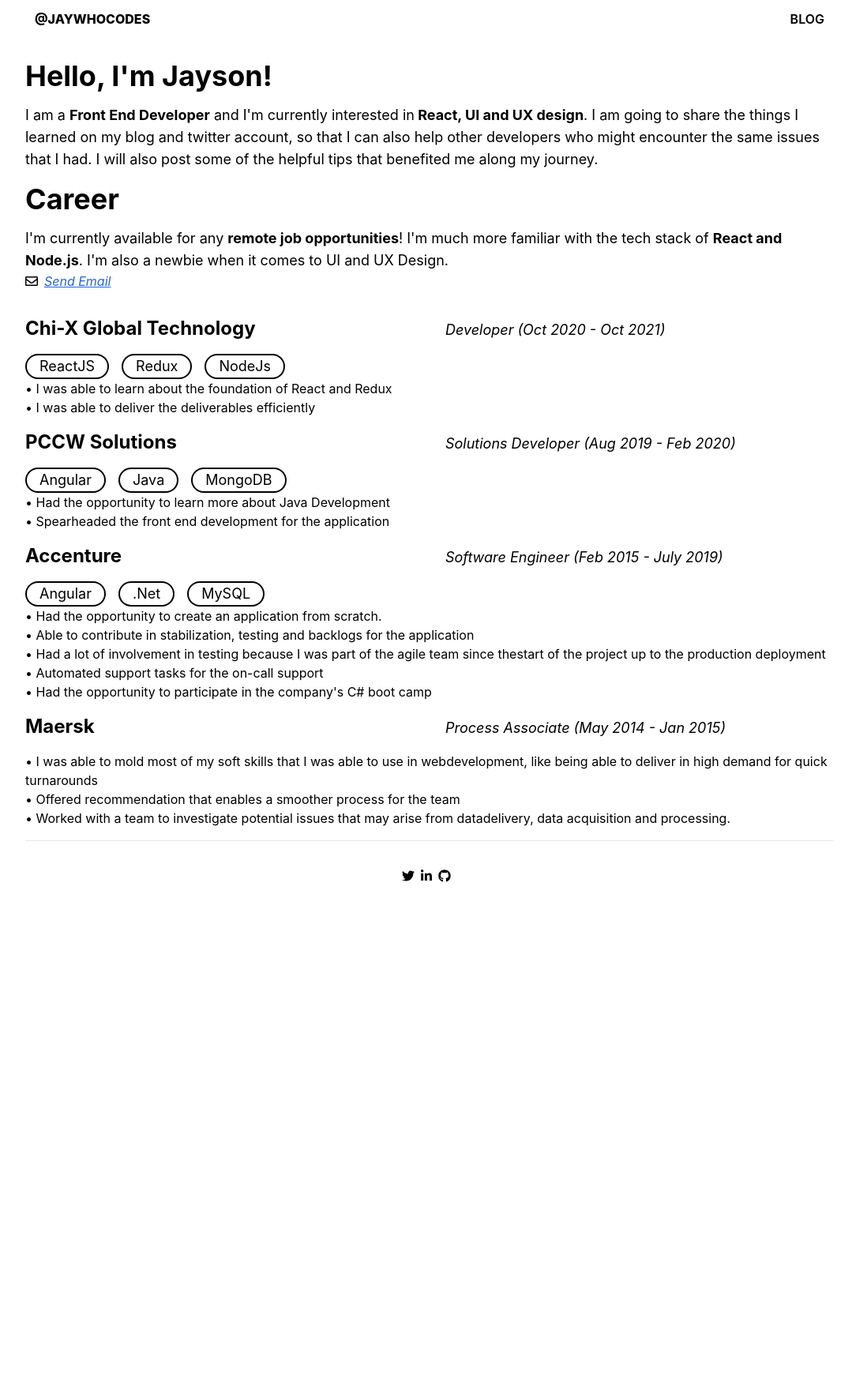
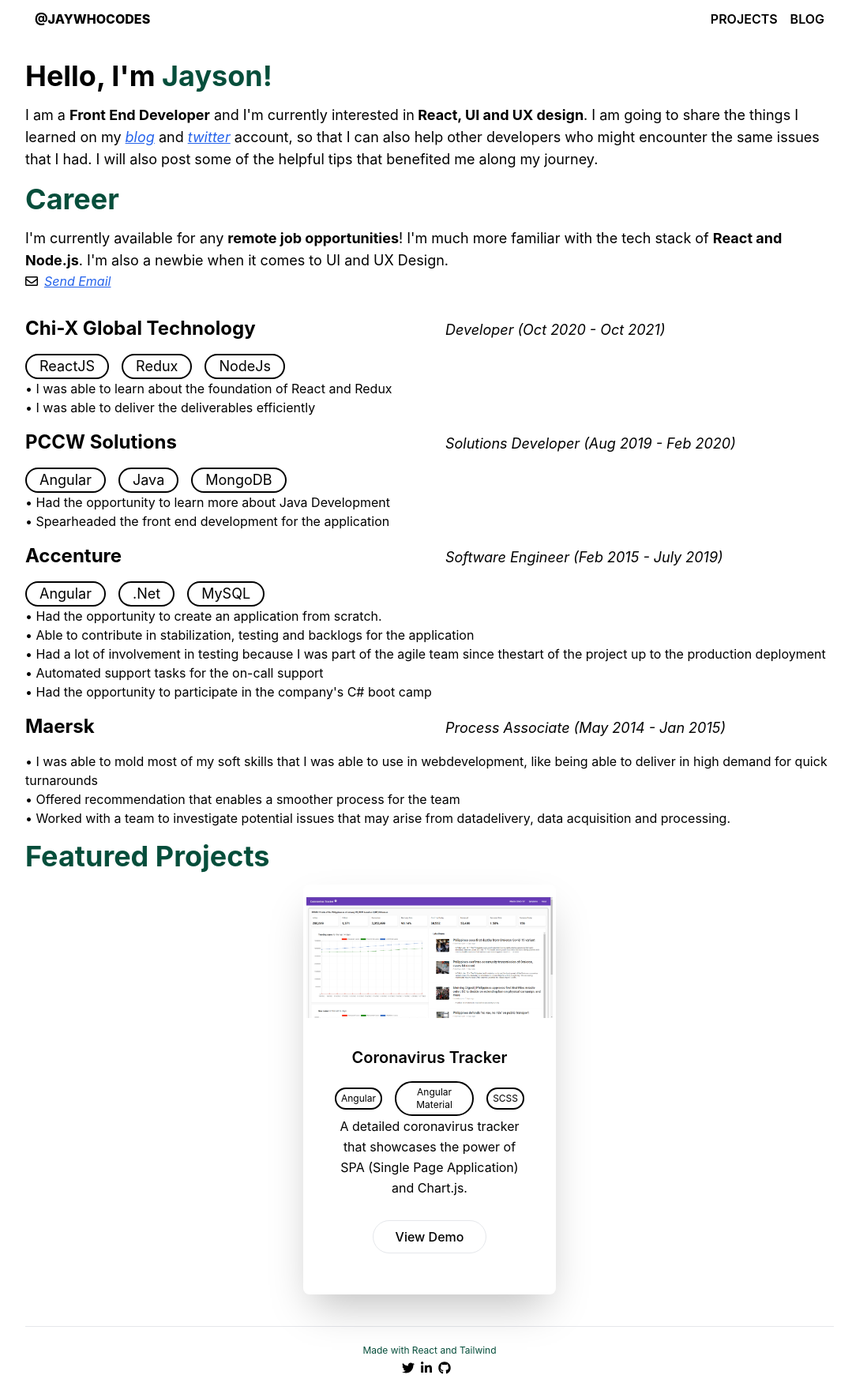
Before and after one commit to jaysonleo/dashboard, a React (Create React App) app: page / in a window 1280 px wide. Shown: the whole page at 79% size, without its empty margins (96-1175 px from the left). Before the commit the page ends 1153 px from the top, so only its background shows below. Built offline with nearby package versions, Linux system fonts and the light colour scheme.

Commit message:
adding featured projects

```diff
--- a/src/App.css
+++ b/src/App.css
@@ -56,3 +56,15 @@
   @apply font-bold;
   @apply my-4;
 }
+
+@media only screen and (max-width: 600px) {
+  p {
+    @apply text-sm;
+  }
+
+  h2 {
+    @apply text-lg;
+    @apply font-bold;
+    @apply my-4;
+  }
+}
--- a/src/App.js
+++ b/src/App.js
@@ -2,12 +2,16 @@
 import Header from './components/Header/header';
 import About from './components/About/about';
 import Footer from './components/Footer/footer';
+import Projects from './components/Projects/projects';
 
 function App() {
   return (
     <div className="max-w-screen-lg inset-x-0 mx-8 2xl:mx-auto xl:mx-auto lg:mx-auto md:mx-8">
       <Header/>
       <About/>
+      <section id="projects">
+        <Projects/>
+      </section>
       <Footer/>
     </div>
   );
--- a/src/components/About/about.jsx
+++ b/src/components/About/about.jsx
@@ -54,17 +54,24 @@
 
   return (
     <div className="pt-11 mt-4">
-      <h1>Hello, I'm Jayson!</h1>
+      <h1>Hello, I'm <span className='text-emerald-900'>Jayson!</span></h1>
       <p>
 
         I am a <b>Front End Developer</b> and I'm currently interested in
         <b> React, UI and UX design</b>. I am going to share the things I learned
-        on my blog and twitter account, so that I can also help other developers
+        on my&nbsp;
+        <a target="_blank" rel="noreferrer" href="https://hashnode.com/@jaysonleo">
+          <i className="underline text-blue-600 hover:text-blue-800">blog</i>
+        </a> and&nbsp;
+        <a target="_blank" rel="noreferrer" href="https://twitter.com/jaywhocodes">
+          <i className="underline text-blue-600 hover:text-blue-800">twitter</i>
+        </a>&nbsp;account,
+        so that I can also help other developers
         who might encounter the same issues that I had. I will also post some of
         the helpful tips that benefited me along my journey.
       </p>
 
-      <h1>Career</h1>
+      <h1 className='text-emerald-900'>Career</h1>
       <p>
 
         I'm currently available for any <b>remote job opportunities</b>! I'm
@@ -77,7 +84,6 @@
       </a>
 
       <div className="my-4">
-
         {careers.map((career,index) => (
             <>
             <div className='grid grid-cols-2'>
--- a/src/components/Footer/footer.jsx
+++ b/src/components/Footer/footer.jsx
@@ -3,7 +3,10 @@
 
 export default function Footer() {
     return (
-        <div className="border-0 border-t border-solid py-8">
+        <div className="border-0 border-t border-solid py-4">
+            <div className="text-center">
+                <span className="text-xs text-emerald-900">Made with React and Tailwind</span>
+            </div>
             <div className="text-center">
             <a target="_blank" rel="noreferrer" href="https://twitter.com/jaywhocodes">
                 <FontAwesomeIcon color="blue" size="1x" icon={faTwitter} className="mr-2" />
--- a/src/components/Header/header.jsx
+++ b/src/components/Header/header.jsx
@@ -40,12 +40,8 @@
       <div id="sideMenuHideOnMobile" className="bg-white font-semibold z-10 rounded-bl-md flex absolute top-0
       right-0 transition-all duration-500 transform translate-x-0 w-1/2 md:w-auto px-3 md:px-0 flex-col
       md:flex-row -translate-y-full md:translate-y-0 md:mt-1 md:items-center md:mx-1 md:uppercase">
-          {/* <a href="#" className="mx-0 sm:mx-2 my-2 border-b-2 border-transparent hover:border-emerald-600
-          hover:text-emerald-700 transition-all duration-500 py-1 sm:p-0">Project</a>
-          <a href="#" className="mx-0 sm:mx-2 my-2 border-b-2 border-transparent hover:border-emerald-600
-          hover:text-emerald-700 transition-all duration-500 py-1 sm:p-0">Resource</a>
-          <a href="#" className="mx-0 sm:mx-2 my-2 border-b-2 border-transparent hover:border-emerald-600
-          hover:text-emerald-700 transition-all duration-500 py-1 sm:p-0">About</a> */}
+          <a href="#projects" className="mx-0 sm:mx-2 my-2 border-b-2 border-transparent hover:border-emerald-600
+          hover:text-emerald-700 transition-all duration-500 py-1 sm:p-0">Projects</a>
           <a target="_blank" href="https://hashnode.com/@jaysonleo" className="mx-0 sm:mx-2 my-2 border-b-2 border-transparent hover:border-emerald-600
           hover:text-emerald-700 transition-all duration-500 py-1 sm:p-0">Blog</a>
       </div>
--- /dev/null
+++ b/src/components/Projects/projects.jsx
@@ -0,0 +1,70 @@
+import React from "react";
+
+export default function Projects() {
+    let project_image1 = require('../../asset/covid-tracker.PNG')
+    let project_title1 = 'Coronavirus Tracker';
+    let project_stack1 = ['Angular', 'Angular Material', 'SCSS']
+    let project_desc1 = 'A detailed coronavirus tracker that showcases the power of SPA (Single Page Application) and Chart.js.'
+  return (
+    <>
+      <h1 className="text-emerald-900">Featured Projects</h1>
+      <div class="container">
+        <div class="flex flex-wrap -mx-4 justify-center">
+          <div class="w-full md:w-1/2 xl:w-1/3 px-4">
+            <div class="bg-white rounded-lg overflow-hidden mb-10 shadow-2xl py-4 px-1">
+              <img
+                src={project_image1}
+                alt="image"
+                class="w-full"
+              />
+              <div class="p-8 sm:p-9 md:p-7 xl:p-9 text-center">
+                <h3>
+                  <a
+                    href="https://focused-clarke-54e0f3.netlify.app/"
+                    class="
+                        font-semibold
+                        text-dark text-xl
+                        sm:text-[22px]
+                        md:text-xl
+                        lg:text-[22px]
+                        xl:text-xl
+                        2xl:text-[22px]
+                        mb-4
+                        block
+                        hover:text-primary
+                        "
+                  >
+                    {project_title1}
+                  </a>
+                </h3>
+                <div className='flex gap-4 items-center'>
+                {project_stack1.map(stack =>(
+                    <p className='rounded-full border-black border-2 py-1 px-1.5 text-xs'>{stack}</p>
+                ))}
+                </div>
+                <p class="text-base text-body-color leading-relaxed mb-7">
+                  {project_desc1}
+                </p>
+                <a
+                    target="_blank"
+                    href="https://focused-clarke-54e0f3.netlify.app/"
+                    class="
+                     inline-block
+                     py-2
+                     px-7
+                     border border-[#E5E7EB]
+                     rounded-full
+                     text-base text-body-color
+                     font-medium
+                     "
+                >
+                  View Demo
+                </a>
+              </div>
+            </div>
+          </div>
+        </div>
+      </div>
+    </>
+  );
+}
```
Also changed, not shown: src/asset/covid-tracker.PNG (added).
